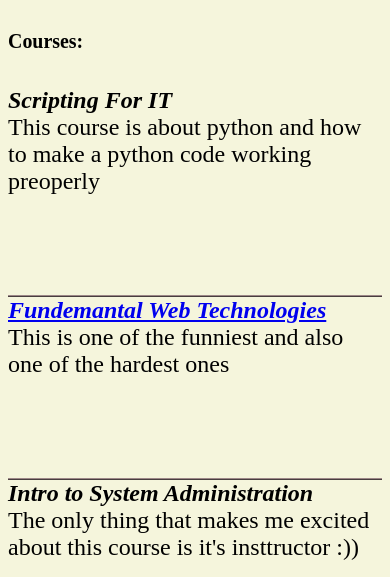
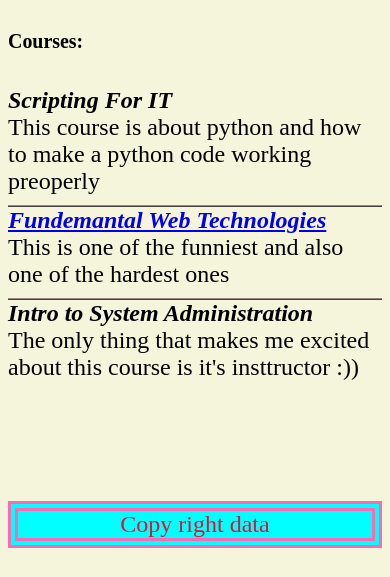
Before and after one commit to Erfan5G/Assignment-lab4, a plain HTML site: page misc/courses.html in a window 390 px wide. Shown: the part 267-844 px from the top of the page. Drawn offline with Linux system fonts and the light colour scheme.

```diff
--- a/css/stylesheet.css
+++ b/css/stylesheet.css
@@ -39,7 +39,9 @@ nav {
     background-color: aqua;
     text-align: center;
     border: 10px double hotpink;
+    margin-bottom: 0;
 }
+
 
 /* whole main container as a grid --------------------------------------------------------------- */
 .container-grid {
@@ -75,14 +77,34 @@ footer {
         text-align: left;
         border-bottom: 2px rgb(156, 135, 135) ridge;
         list-style: none;
-        padding-bottom: 100px;
+        padding-bottom: 60px;
+      }
+      .Courses-- li:last-child {
+        border-bottom: none;
       }
     }
 
     @media screen and (max-width:1200px) {
         .courses-body {
             display: grid;
-            grid-template-columns: repeat(1fr, 1fr);
+            grid-template-columns: 1fr, 1fr;
         }
+        .Courses-- {
+            text-align: left;
+            list-style: none;
+            padding-bottom: 60px;
+            border-bottom: 2px rgb(156, 135, 135) ridge;
+        }
+        .Courses-- li:last-child {
+            border-bottom: none;
+          }
+          .Courses-- {
+            border-bottom: none;
 
+
+          }
+        div li  {
+            padding-bottom: 10px;
+            border-bottom: 2px rgb(156, 135, 135) ridge;
+        }
     }
```
Also changed, not shown: misc/courses.html (+0 -2 lines).
